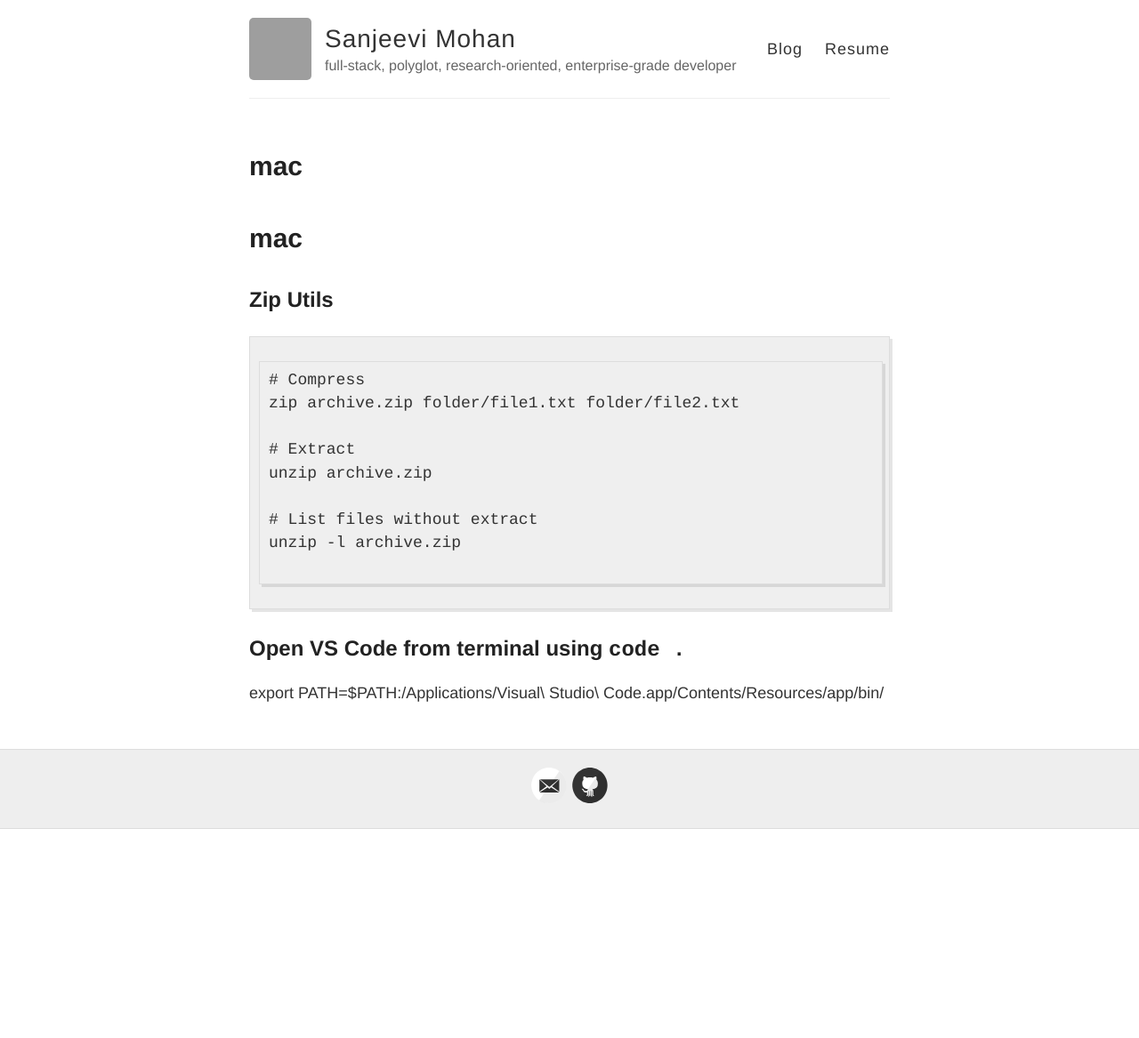
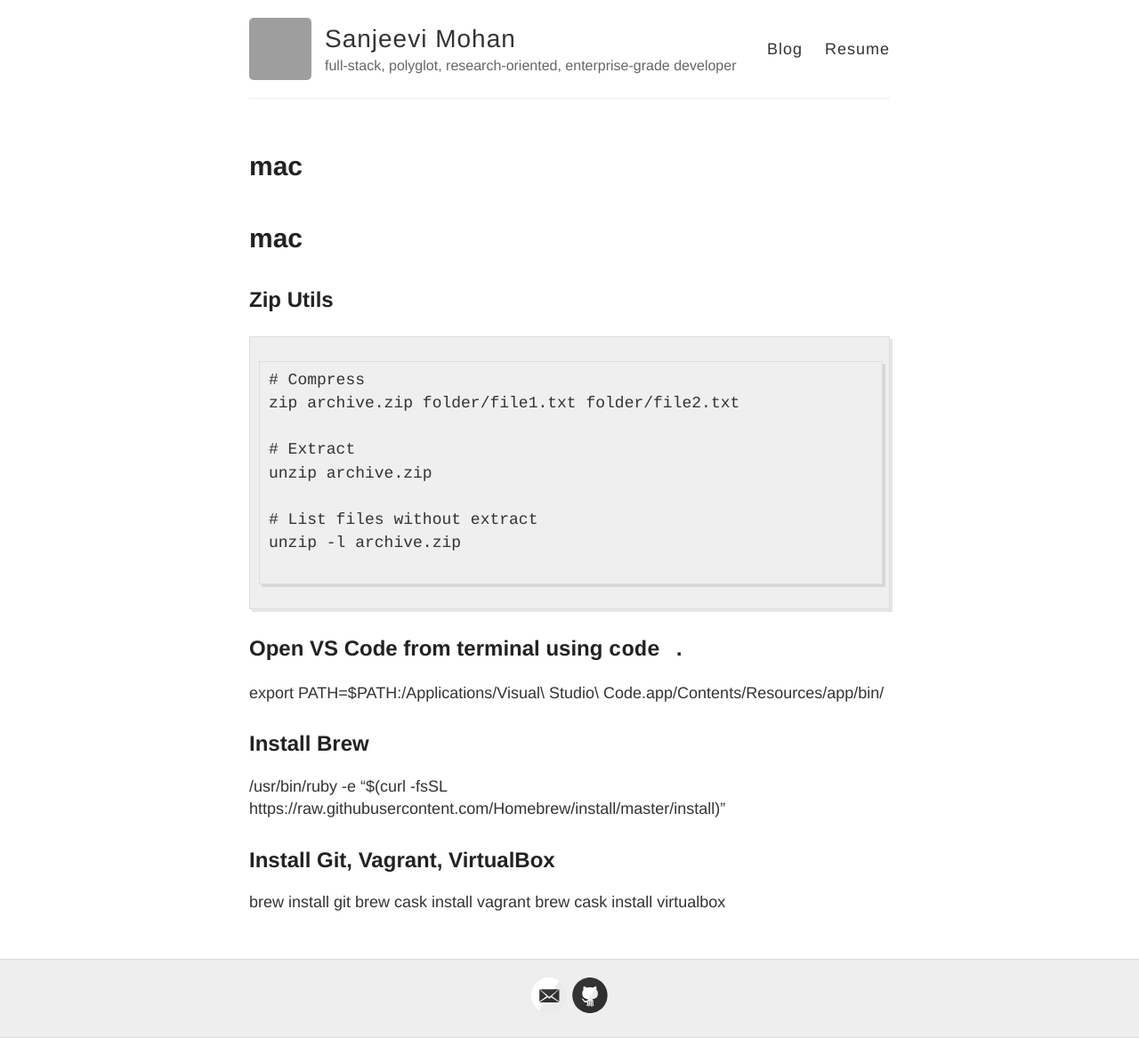
Before and after one commit to prasanjeevi/prasanjeevi.github.io, a Jekyll site: the page built from mac.md, in a window 1280 px wide. Shown: the whole page at 89% size. Built offline with Jekyll 4.4.1, drawn with Linux system fonts in a browser that asks for light colours; our own code applies the rules of GitHub Pages for plain Markdown files; before the commit the page ends 932 px from its top, so only the background shows below that; grey boxes are pictures that could not be loaded.

Commit message:
Update mac.md

```diff
--- a/mac.md
+++ b/mac.md
@@ -15,3 +15,11 @@
 
 ## Open VS Code from terminal using `code .`
 export PATH=$PATH:/Applications/Visual\ Studio\ Code.app/Contents/Resources/app/bin/
+
+## Install Brew
+/usr/bin/ruby -e "$(curl -fsSL https://raw.githubusercontent.com/Homebrew/install/master/install)"
+
+## Install Git, Vagrant, VirtualBox
+brew install git
+brew cask install vagrant
+brew cask install virtualbox
```
